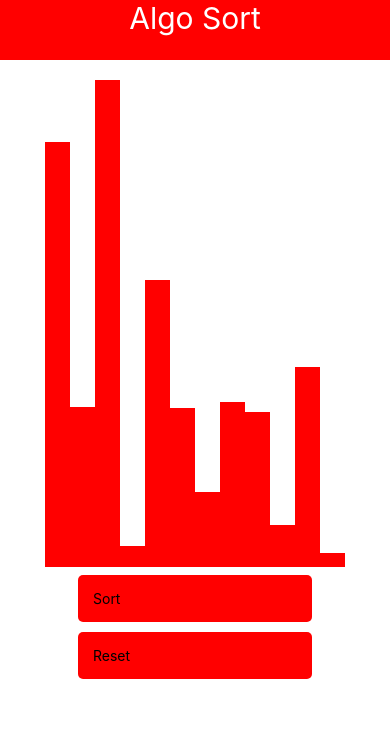
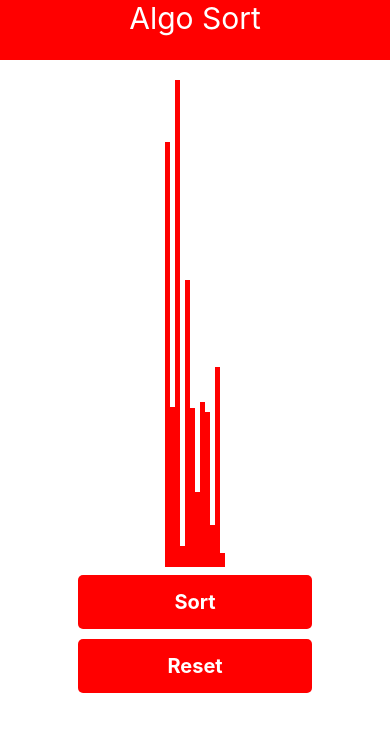
Before and after one commit to cgf5033/Sort-Visualization-App, a React Native app in the folder client/: screen / in a window 390 px wide. Shown: the top 732 px of the page. Built offline with nearby package versions, Linux system fonts and the light colour scheme.

Commit message:
buttons fixed dog

```diff
--- a/client/App.js
+++ b/client/App.js
@@ -3,11 +3,9 @@ import {
   StyleSheet,
   Text,
   View,
-  Button,
   TouchableOpacity,
   SafeAreaView,
 } from 'react-native';
-import styled from 'styled-components/native';
 import Header from './Components/Header';
 import Sort from './Components/Sort';
 
@@ -23,13 +21,13 @@ export default function App() {
           onPress={() => console.log('Sort')}
           style={styles.button}
         >
-          <Text>Sort</Text>
+          <Text style={styles.buttonText}>Sort</Text>
         </TouchableOpacity>
         <TouchableOpacity
           onPress={() => console.log('Reset')}
           style={styles.button}
         >
-          <Text>Reset</Text>
+          <Text style={styles.buttonText}>Reset</Text>
         </TouchableOpacity>
       </View>
     </SafeAreaView>
@@ -51,9 +49,17 @@ const styles = StyleSheet.create({
     backgroundColor: 'red',
     width: '60%',
     margin: 5,
+    display: 'flex',
     // height: '5%',
     borderRadius: 5,
     padding: 15,
-    textAlign: 'center',
+    justifyContent: 'center',
+    alignItems: 'center',
+
   },
+  buttonText: {
+    fontSize: 20,
+    fontWeight: 'bold',
+    color: 'white',
+  }
 });
--- a/client/Components/Header.js
+++ b/client/Components/Header.js
@@ -1,6 +1,5 @@
 import React, { useState, useEffect } from 'react';
-import { StyleSheet, Text, View, Button, TouchableOpacity, SafeAreaView } from 'react-native';
-import styled from 'styled-components/native';
+import { StyleSheet, Text, View, TouchableOpacity, SafeAreaView } from 'react-native';
 
 export default function Header() {
   return (
--- a/client/Components/Sort.js
+++ b/client/Components/Sort.js
@@ -1,6 +1,5 @@
 import React, { useState, useEffect } from 'react';
-import { StyleSheet, Text, View, Button, TouchableOpacity, SafeAreaView } from 'react-native';
-import styled from 'styled-components/native';
+import { StyleSheet, Text, View, TouchableOpacity, SafeAreaView } from 'react-native';
 
 export default function Sort() {
 
@@ -24,8 +23,11 @@ export default function Sort() {
       {array.map(val => (
         <View key={Math.random()} style={{
           height: 500*val,
-          width: 25,
+          width: 5,
           backgroundColor: 'red',
+          padding: 2,
+          border: 5,
+          borderColor: '#fff',
         }} />
       ))}
     </Text>
```
